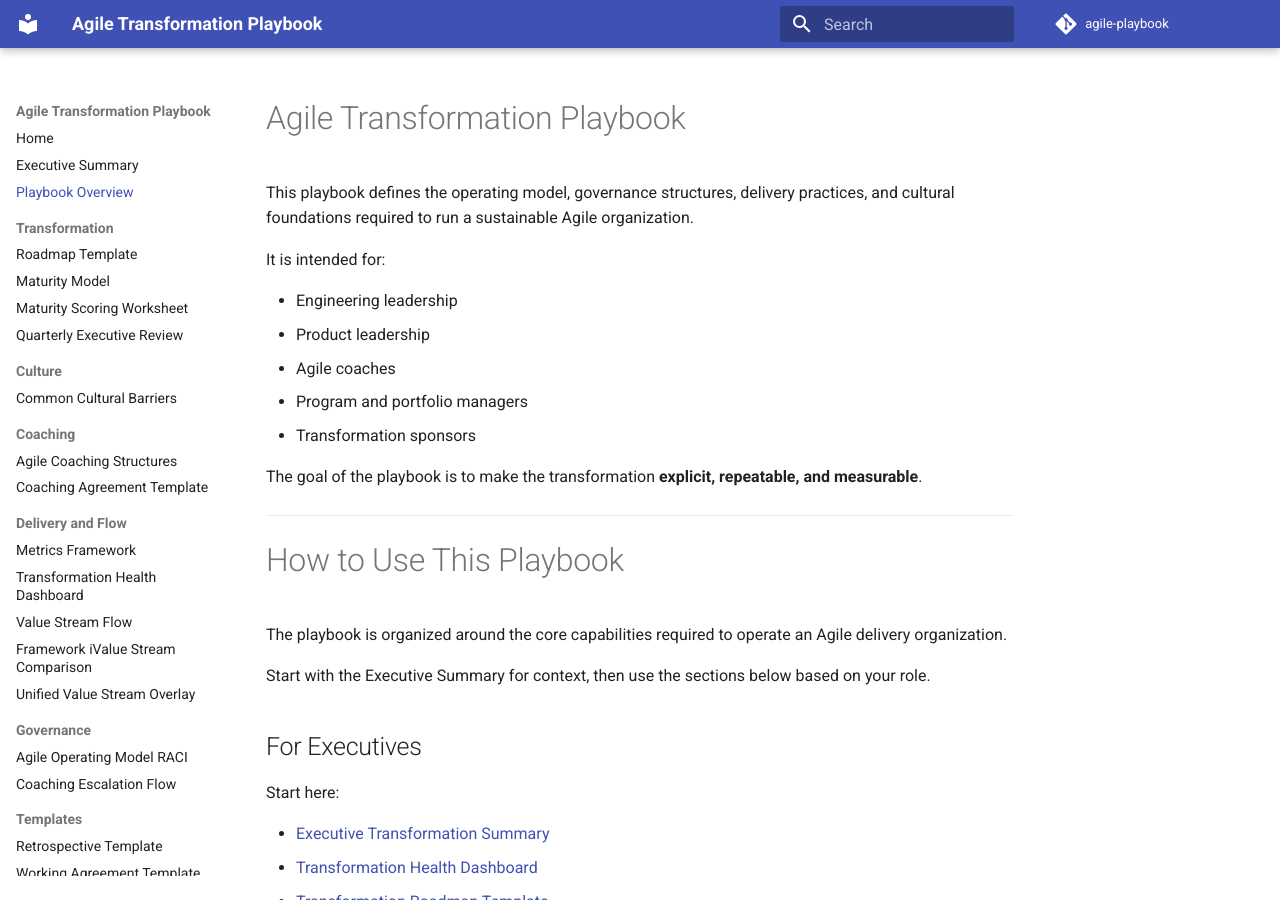
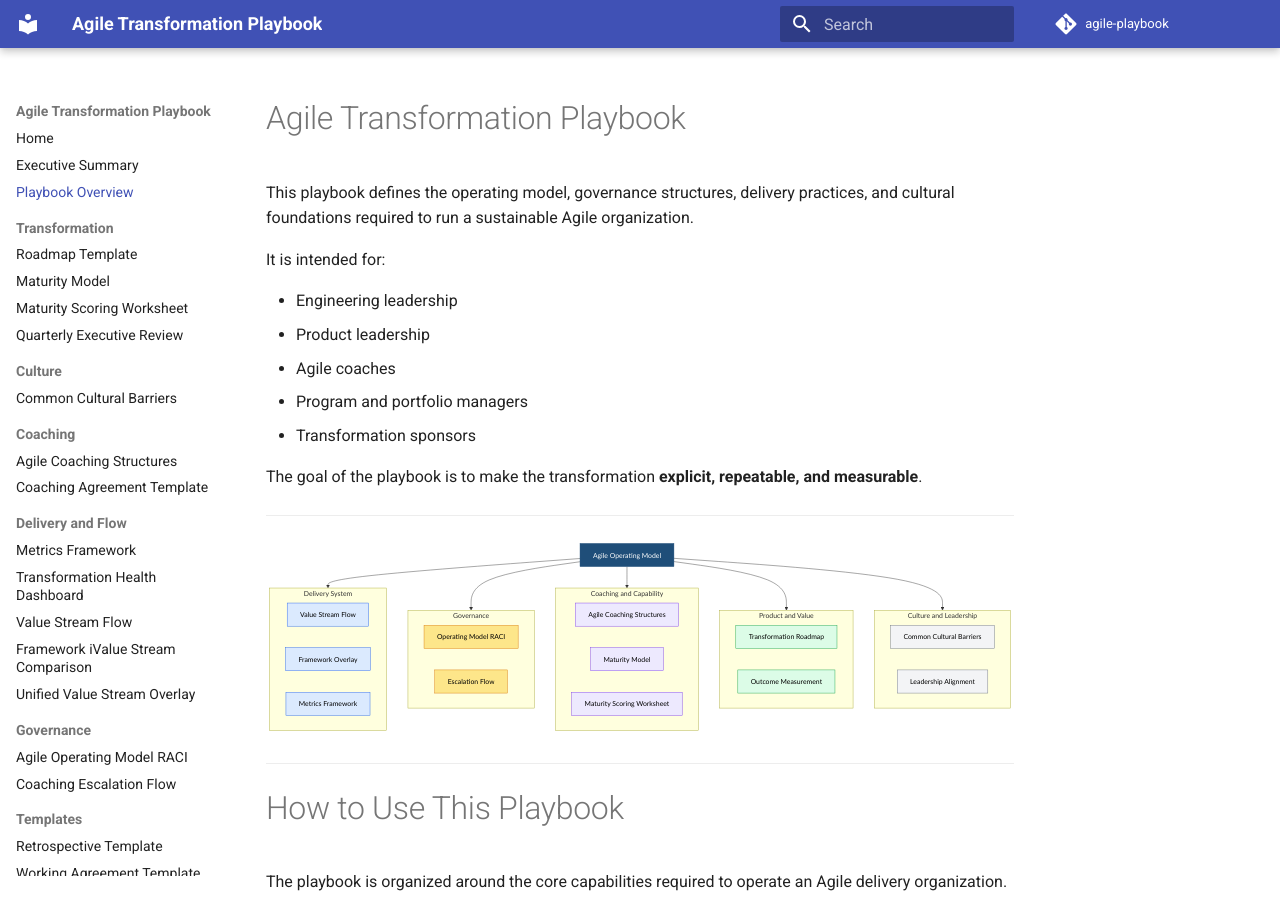
Before and after one commit to awsvkvims/agile-playbook, an MkDocs documentation site: the page built from docs/playbook/PLAYBOOK.md, in a window 1280 px wide and 900 px high. Built offline with MkDocs 1.6.1 and Material for MkDocs 9.7.7, drawn with Linux system fonts in a browser that asks for light colours; comment, search, counter and statistics services are not loaded.

Commit message:
add an operating model diagram to the playbook

```diff
--- a/docs/playbook/PLAYBOOK.md
+++ b/docs/playbook/PLAYBOOK.md
@@ -11,6 +11,63 @@ It is intended for:
 - Transformation sponsors
 
 The goal of the playbook is to make the transformation **explicit, repeatable, and measurable**.
+
+---
+
+<div class="mermaid">
+flowchart TB
+
+A[Agile Operating Model]
+
+A --> B
+A --> C
+A --> D
+A --> E
+A --> F
+
+subgraph B[Delivery System]
+B1[Value Stream Flow]
+B2[Framework Overlay]
+B3[Metrics Framework]
+end
+
+subgraph C[Governance]
+C1[Operating Model RACI]
+C2[Escalation Flow]
+end
+
+subgraph D[Coaching and Capability]
+D1[Agile Coaching Structures]
+D2[Maturity Model]
+D3[Maturity Scoring Worksheet]
+end
+
+subgraph E[Product and Value]
+E1[Transformation Roadmap]
+E2[Outcome Measurement]
+end
+
+subgraph F[Culture and Leadership]
+F1[Common Cultural Barriers]
+F2[Leadership Alignment]
+end
+
+classDef core fill:#1f4e79,color:#ffffff,stroke:#1f4e79;
+
+classDef delivery fill:#dbeafe,stroke:#2563eb,color:#000;
+classDef governance fill:#fde68a,stroke:#d97706,color:#000;
+classDef coaching fill:#ede9fe,stroke:#7c3aed,color:#000;
+classDef value fill:#dcfce7,stroke:#16a34a,color:#000;
+classDef culture fill:#f3f4f6,stroke:#6b7280,color:#000;
+
+class A core
+
+class B1,B2,B3 delivery
+class C1,C2 governance
+class D1,D2,D3 coaching
+class E1,E2 value
+class F1,F2 culture
+</div>
 
 ---
 
```
